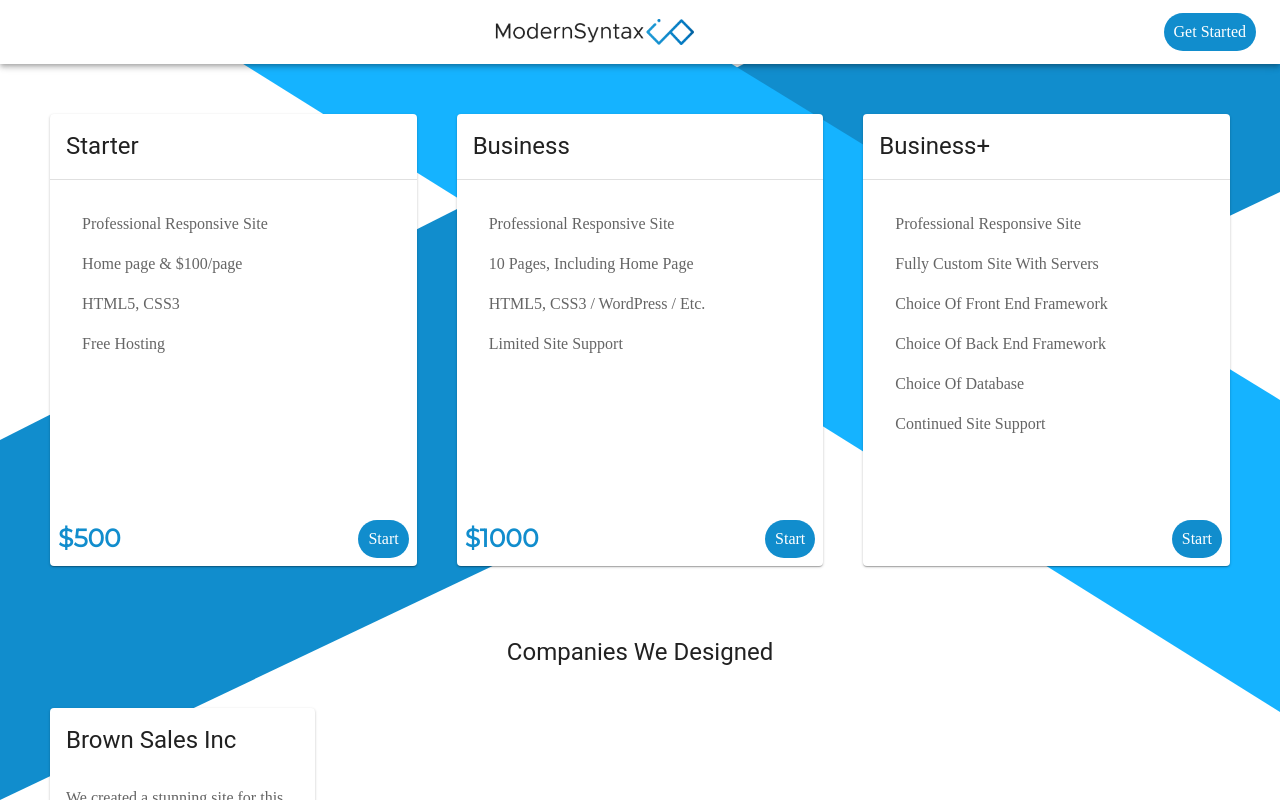
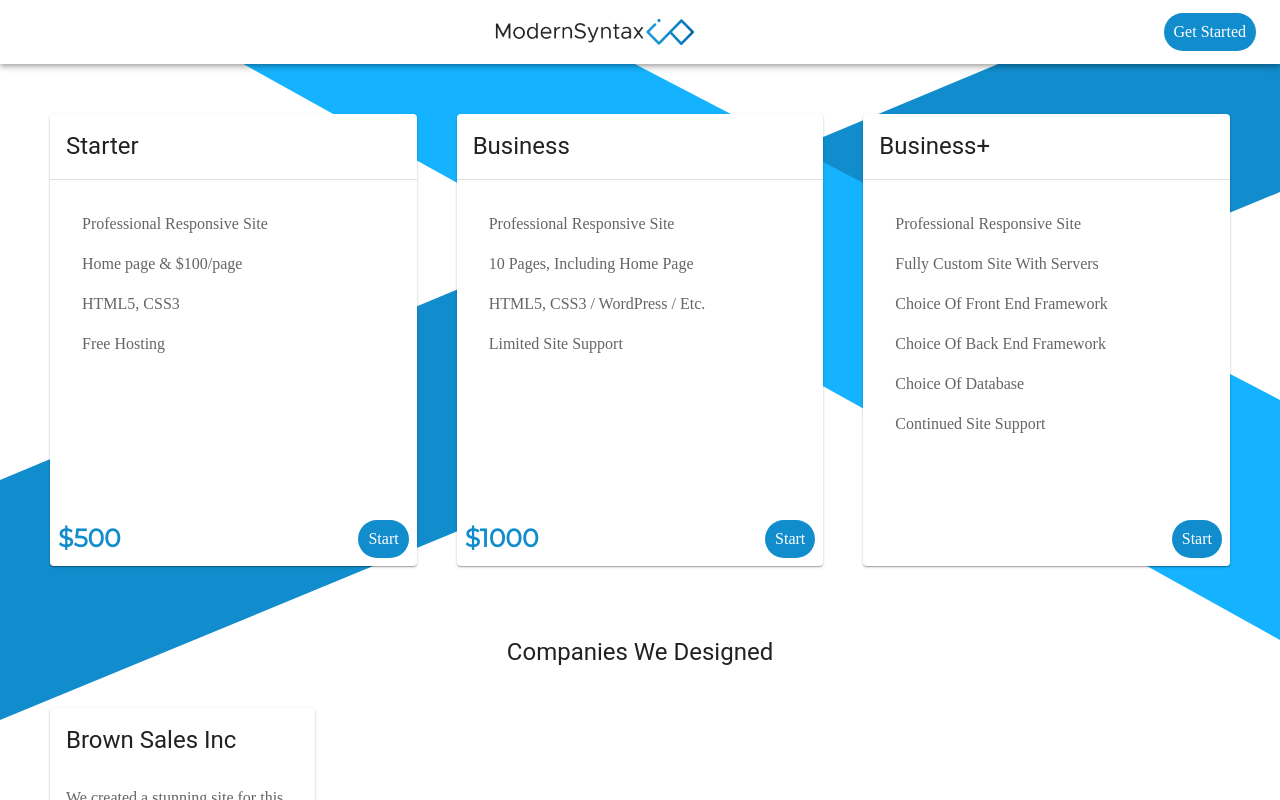
Before and after one commit to modernsyntax/modernsyntax, a React (Create React App) app: page / in a window 1280 px wide. Shown: the top 800 px of the page. Built offline with nearby package versions, Linux system fonts and the light colour scheme; a web font is replaced by a local one.

Commit message:
messing with clip paths

```diff
--- a/src/App.css
+++ b/src/App.css
@@ -20,7 +20,7 @@
     width: 100vw;
     background-color: #118DCD;
     -webkit-clip-path: polygon(100% 0, 100% 24%, 0 100%, 0 55%, 68% 0);
-    clip-path: polygon(100% 0, 100% 24%, 0 100%, 0 55%, 68% 0);
+    clip-path: polygon(100% 0, 100% 24%, 0 90%, 0 60%, 90% 0);
   }
 
   .clip2 {
@@ -31,8 +31,8 @@
     height: 100vh;
     width: 100vw;
     background-color: #15B3FF;
-    -webkit-clip-path: polygon(11% 0, 49% 0, 100% 50%, 100% 89%);
-    clip-path: polygon(11% 0, 49% 0, 100% 50%, 100% 89%);
+    -webkit-clip-path: polygon(10% 0, 50% 0, 100% 50%, 100% 90%);
+    clip-path: polygon(10% 0, 40% 0, 100% 50%, 100% 80%);
   }
 
   main {
```
